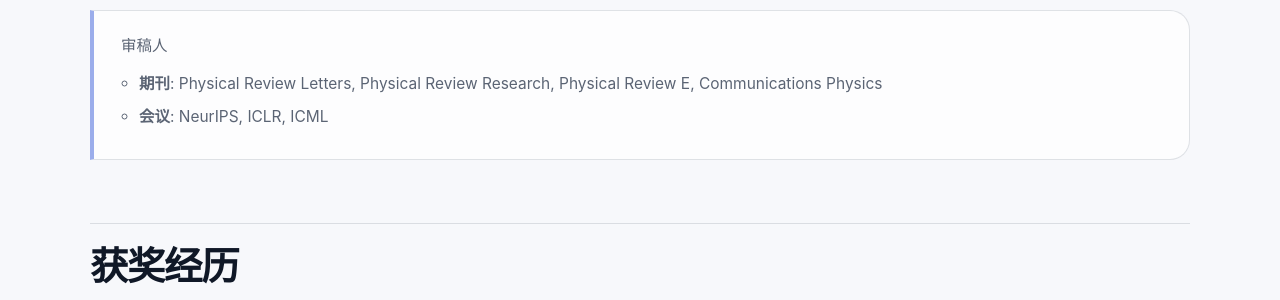
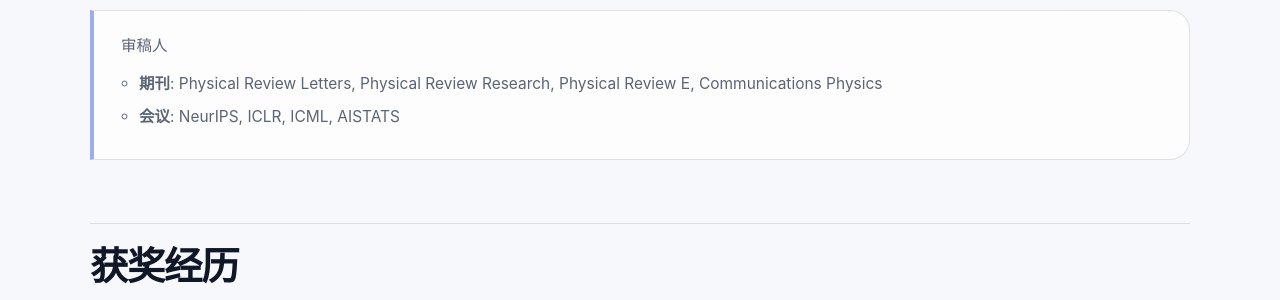
Before and after one commit to KangqiaoLiu/KangqiaoLiu.github.io, a Jekyll site: the page built from _pages/cv_zh.md, in a window 1280 px wide and 900 px high, scrolled down 3037 px. Shown: the part 153-453 px from the top of the window. Built offline with Jekyll 4.4.1, drawn with Linux system fonts in a browser that asks for light colours.

Commit message:
Add AISTATS to reviewer conference service in both CVs (#30)

```diff
--- a/_pages/cv_zh.md
+++ b/_pages/cv_zh.md
@@ -66,7 +66,7 @@
 ## **服务经历**
 * 审稿人
   * **期刊**: Physical Review Letters, Physical Review Research, Physical Review E, Communications Physics
-  * **会议**: NeurIPS, ICLR, ICML
+  * **会议**: NeurIPS, ICLR, ICML, AISTATS
 
 ## **获奖经历**
 * 2018.09, **Global Science Graduate Course (GSGC)**, 东京大学
```
Also changed, not shown: _pages/cv.md (+1 -1 lines).
